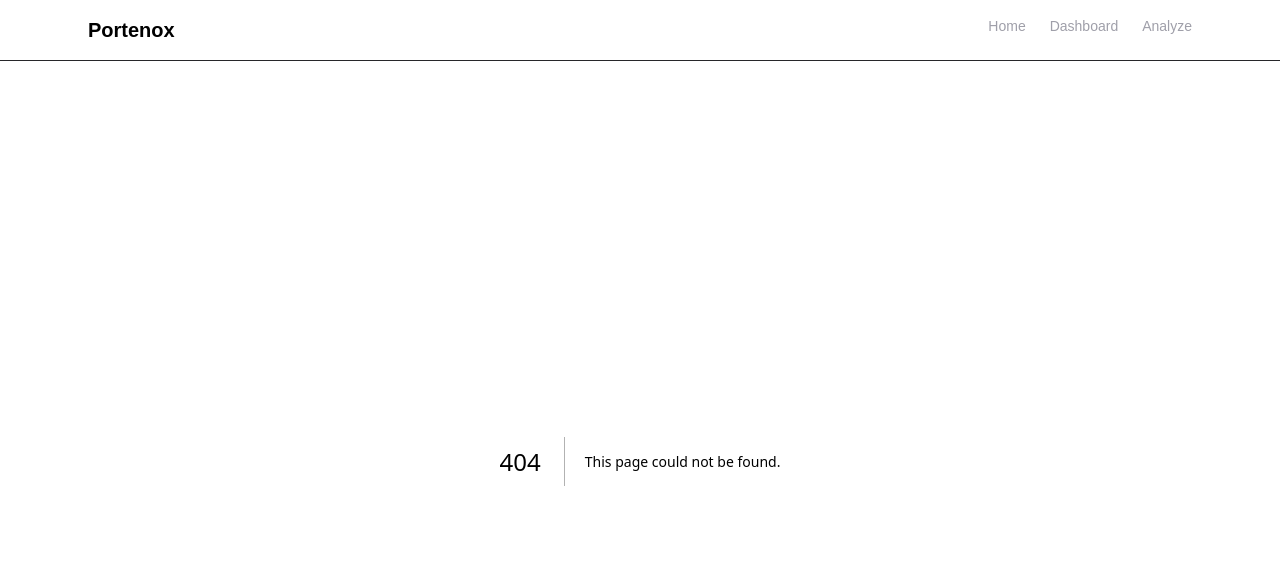
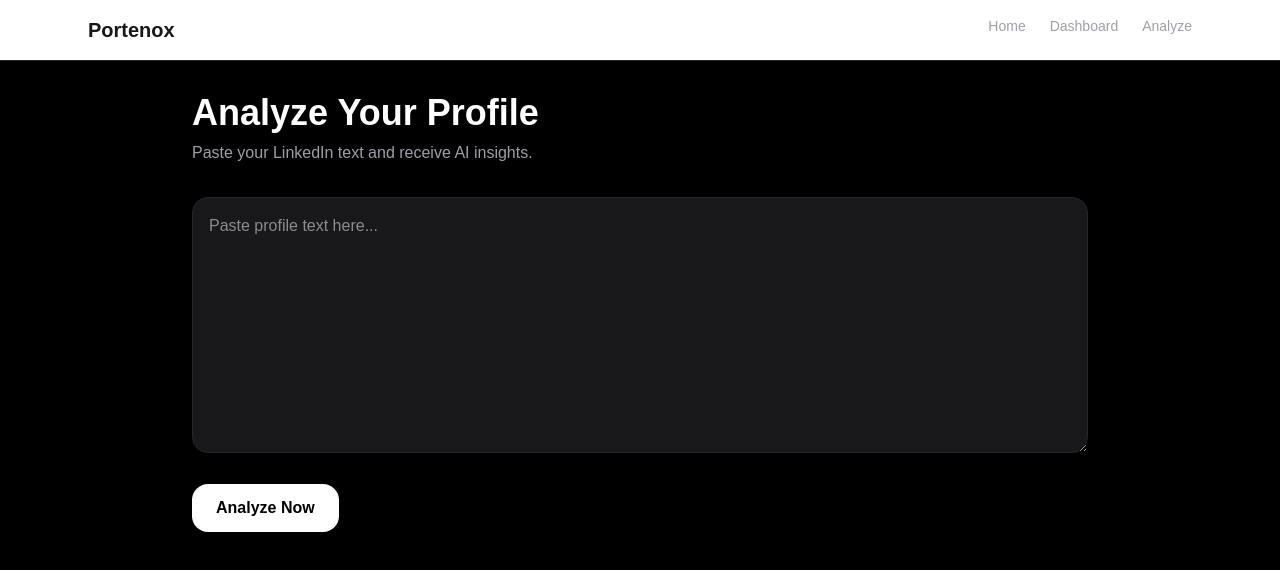
Before and after one commit to AndersonPort/portenox, a Next.js app: page /analyze in a window 1280 px wide. Before the commit this address had no page. Shown: the top 570 px of the page. Built offline with nearby package versions, Linux system fonts and the light colour scheme.

Commit message:
feat(analyze): add profile analyzer UI and mock API

```diff
--- /dev/null
+++ b/app/analyze/page.tsx
@@ -0,0 +1,78 @@
+"use client";
+
+import { useState } from "react";
+
+export default function AnalyzePage() {
+  const [text, setText] = useState("");
+  const [result, setResult] = useState<any>(null);
+  const [loading, setLoading] = useState(false);
+
+  async function handleAnalyze() {
+    setLoading(true);
+
+    const res = await fetch("/api/analyze", {
+      method: "POST",
+      headers: {
+        "Content-Type": "application/json",
+      },
+      body: JSON.stringify({ text }),
+    });
+
+    const data = await res.json();
+    setResult(data);
+    setLoading(false);
+  }
+
+  return (
+    <main className="min-h-screen bg-black text-white p-8">
+      <div className="max-w-4xl mx-auto">
+        <h1 className="text-4xl font-bold">
+          Analyze Your Profile
+        </h1>
+
+        <p className="text-zinc-400 mt-2">
+          Paste your LinkedIn text and receive AI insights.
+        </p>
+
+        <textarea
+          value={text}
+          onChange={(e) => setText(e.target.value)}
+          placeholder="Paste profile text here..."
+          className="w-full h-64 mt-8 p-4 rounded-2xl bg-zinc-900 border border-zinc-800"
+        />
+
+        <button
+          onClick={handleAnalyze}
+          className="mt-6 px-6 py-3 bg-white text-black rounded-2xl font-semibold"
+        >
+          {loading ? "Analyzing..." : "Analyze Now"}
+        </button>
+
+        {result && (
+          <div className="mt-10 bg-zinc-900 p-6 rounded-2xl space-y-4">
+            <div>
+              <p className="text-zinc-400">Profile Score</p>
+              <h2 className="text-4xl font-bold">{result.score}</h2>
+            </div>
+
+            <div>
+              <p className="text-zinc-400">Optimized Headline</p>
+              <p>{result.headline}</p>
+            </div>
+
+            <div>
+              <p className="text-zinc-400">Suggestions</p>
+              <ul className="list-disc pl-6">
+                {result.suggestions.map(
+                  (item: string, index: number) => (
+                    <li key={index}>{item}</li>
+                  )
+                )}
+              </ul>
+            </div>
+          </div>
+        )}
+      </div>
+    </main>
+  );
+}
--- /dev/null
+++ b/app/api/analyze/route.ts
@@ -0,0 +1,20 @@
+import { NextResponse } from "next/server";
+
+export async function POST(req: Request) {
+  const body = await req.json();
+
+  const text = body.text || "";
+
+  const result = {
+    score: text.length > 100 ? 84 : 62,
+    headline:
+      "QA Analyst | API Testing | Jira | Agile | Automation Ready",
+    suggestions: [
+      "Add measurable achievements",
+      "Include Selenium or Cypress",
+      "Improve About section",
+    ],
+  };
+
+  return NextResponse.json(result);
+}
```
